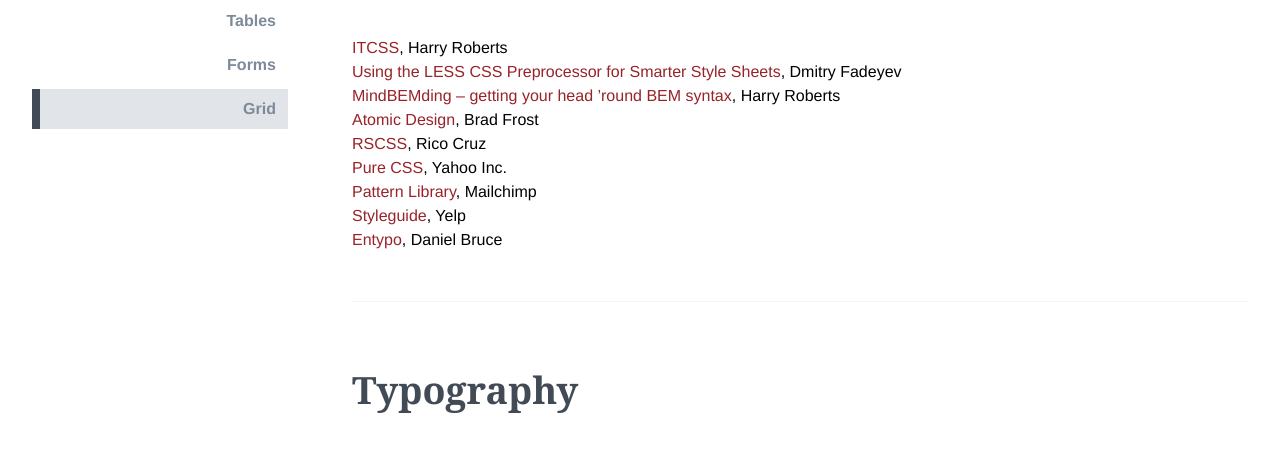
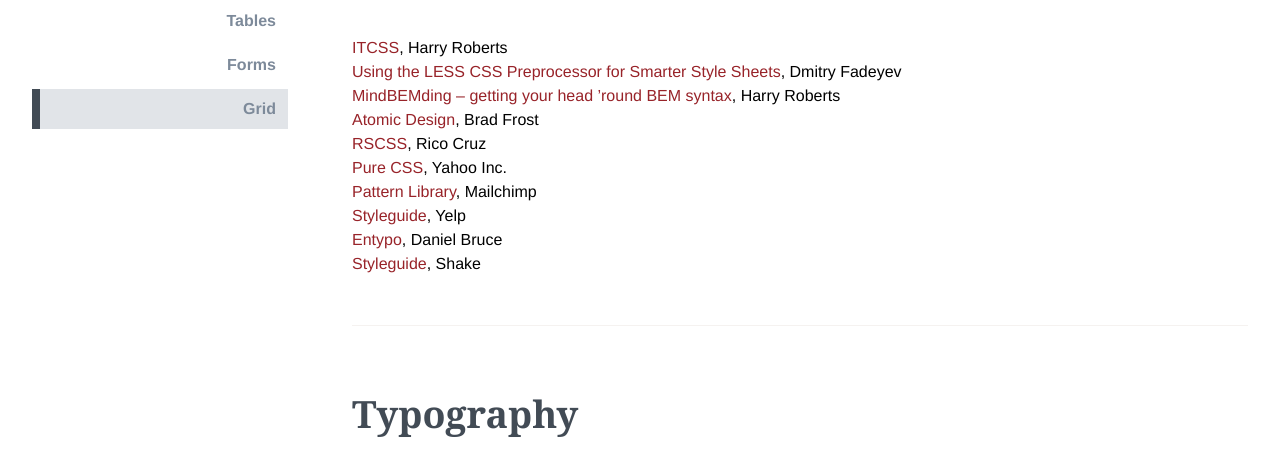
Before and after one commit to modernhealthcare/mh-patterns, a website: page src/index.html in a window 1280 px wide. Shown: the part 553-1027 px from the top of the page. Drawn offline with nearby package versions, Linux system fonts and the light colour scheme; files that its build step writes are made by us from their sources.

Commit message:
Added Shake's styleguide

```diff
--- a/src/inc/about.html
+++ b/src/inc/about.html
@@ -16,6 +16,7 @@
   <li><a href="http://ux.mailchimp.com/patterns" target="_blank">Pattern Library</a>, Mailchimp</li>
   <li><a href="http://www.yelp.com/styleguide" target="_blank">Styleguide</a>, Yelp</li>
   <li><a href="http://www.entypo.com/" target="_blank">Entypo</a>, Daniel Bruce</li>
+  <li><a href="http://shake-apps.github.io/prototypes/styleguide/">Styleguide</a>, Shake</li>
 </ul>
 
 </section>
```
Also changed, not shown: dist/about.html, dist/index.html.
